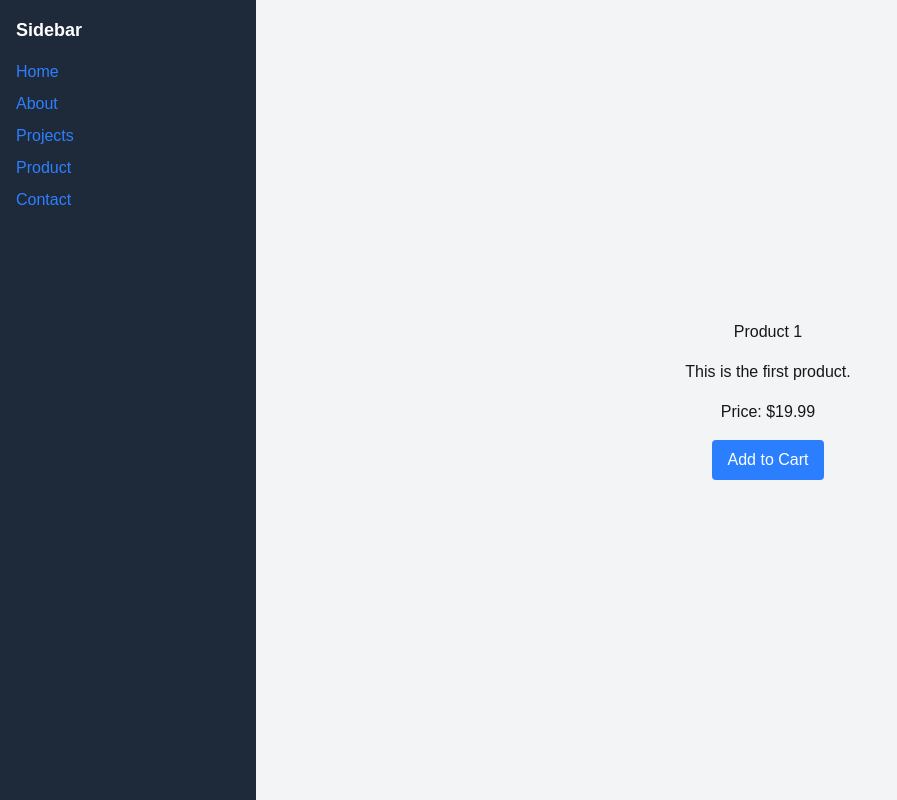
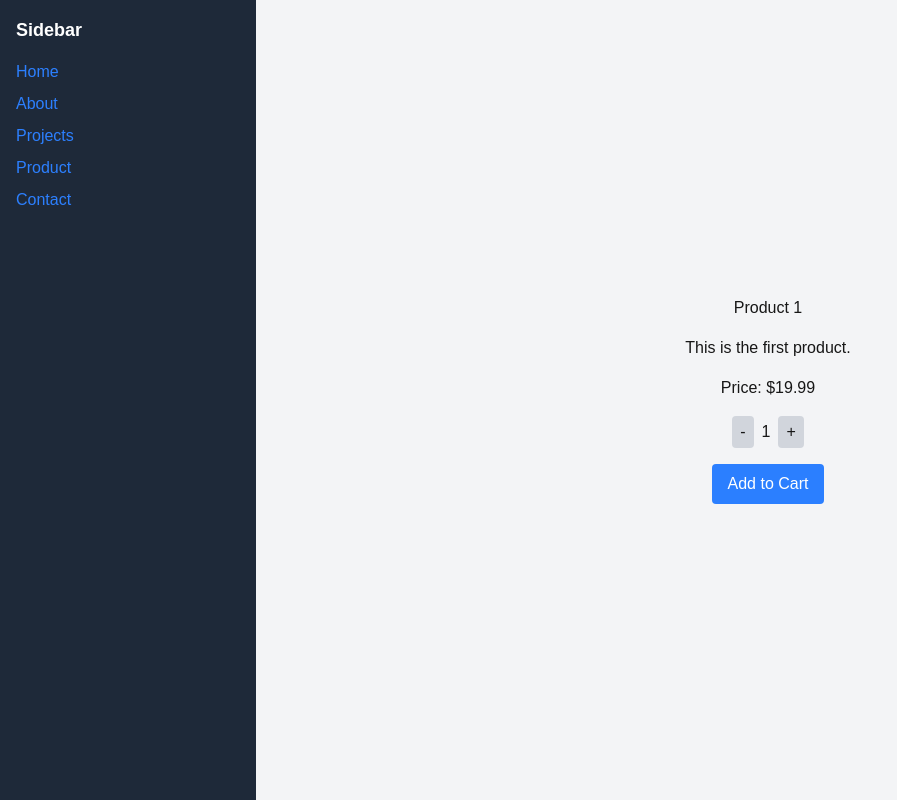
Before and after one commit to alandarryl/okana-dev-portfolio, a Next.js app: page /Product/product1 in a window 1280 px wide. Shown: the whole page, without its empty margins (0-897 px from the left). Built offline with nearby package versions, Linux system fonts and the light colour scheme.

Commit message:
add a quantity handler in our product

```diff
--- a/app/Product/QuantitySelector.jsx
+++ b/app/Product/QuantitySelector.jsx
@@ -0,0 +1,33 @@
+"use client";
+
+import { useState } from "react";
+
+
+const QuantitySelector = () =>{
+
+    const [quantity, setQuantity] = useState(1);
+
+    const increment = () => {
+        setQuantity(prevQuantity => prevQuantity + 1);
+    };
+
+    const decrement = () => {
+        setQuantity(prevQuantity => (prevQuantity > 1 ? prevQuantity - 1 : 1));
+    }
+
+
+    return(
+        <div className="flex items-center space-x-2">
+            <button className="px-2 py-1 bg-gray-300 rounded hover:bg-gray-400" onClick={decrement}>
+                -
+            </button>
+            <span>{quantity}</span>
+            <button className="px-2 py-1 bg-gray-300 rounded hover:bg-gray-400" onClick={increment}>
+                +
+            </button>
+        </div>
+    )
+
+}
+
+export default QuantitySelector;
--- a/app/Product/[id]/page.js
+++ b/app/Product/[id]/page.js
@@ -42,7 +42,7 @@ const Product = async ({ params }) => {
             <h1>{product.name}</h1>
             <p>{product.description}</p>
             <p>Price: ${product.price.toFixed(2)}</p>
-            {/* <QuantitySelector /> */}
+            <QuantitySelector />
             <AddToCart product={product.id} />
         </div>
     );
```
